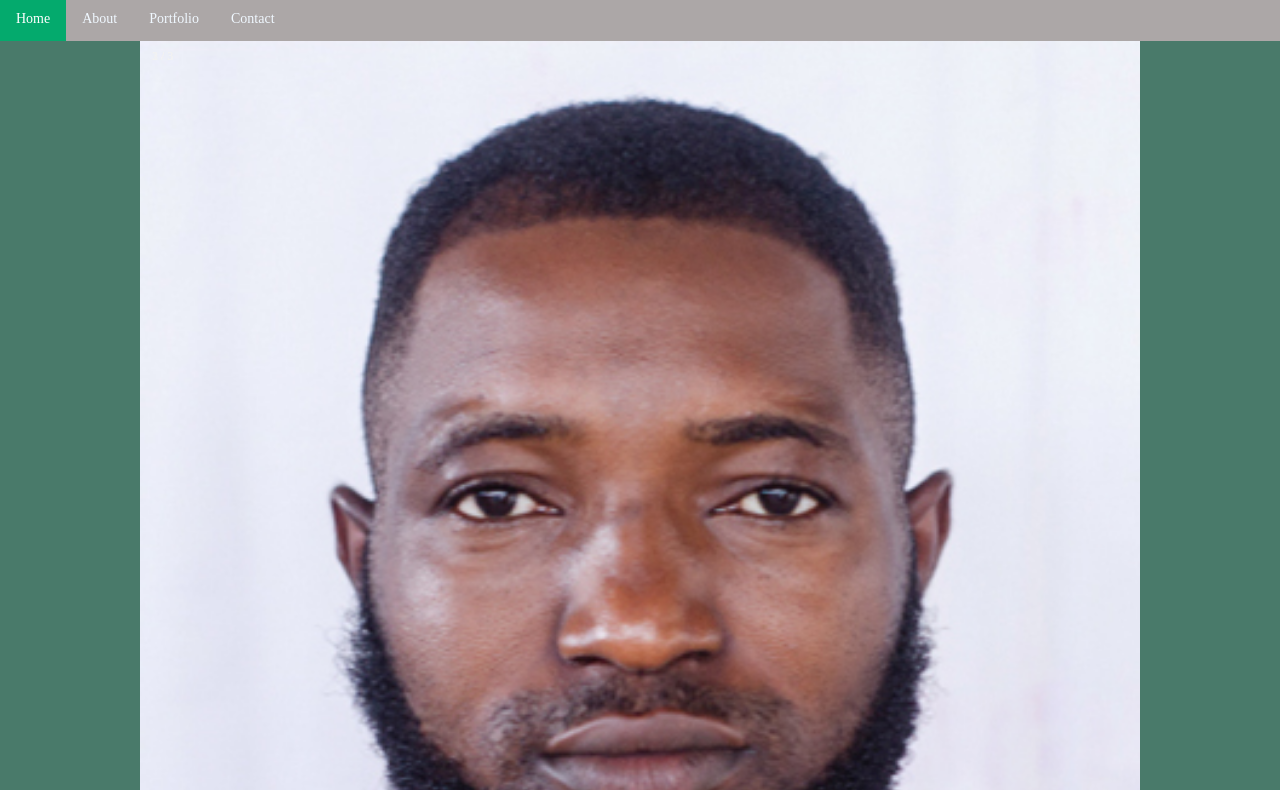
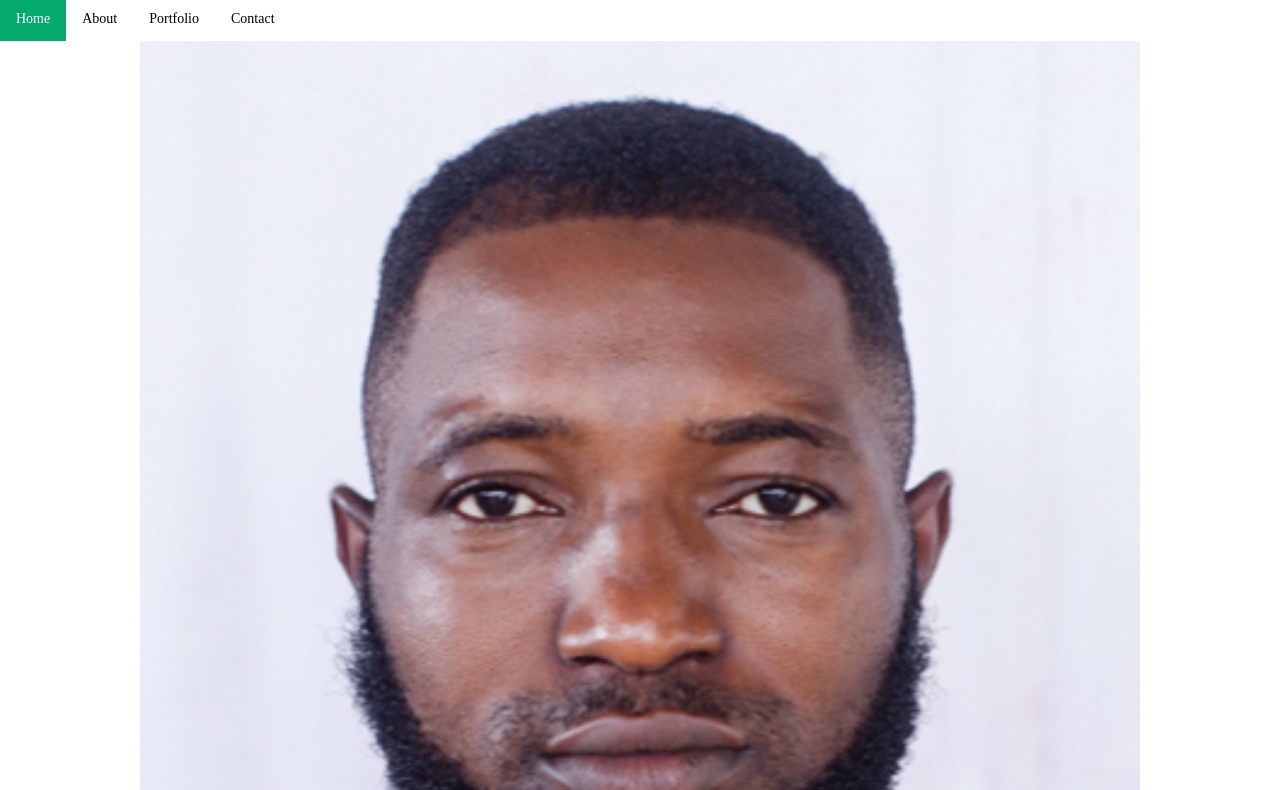
Before and after one commit to precious4life/Portfolio, a plain HTML site: page index.html in a window 1280 px wide. Shown: the part 43-833 px from the top of the page. Drawn offline with Linux system fonts and the light colour scheme; a script that the page names is missing.

Commit message:
LOOKING AT NAV COLOR

```diff
--- a/styles/index.css
+++ b/styles/index.css
@@ -5,7 +5,7 @@
 
 }
 body{
-    background-color: rgba(5, 73, 50, 0.726);
+    background-color: rgba(255, 255, 255, 0.726);
 }
 #site-name{
     color: aliceblue;
@@ -15,13 +15,13 @@ body{
 }
 
 .hero{
-    background-color: rgb(172, 167, 167);
+    background-color: rgb(255, 255, 255);
     overflow: hidden;
 }
 
 .hero a{
     float: left;
-    color: aliceblue;
+    color: black;
     text-align: center;
     padding: 14px 16px;
     text-decoration: none;
```
